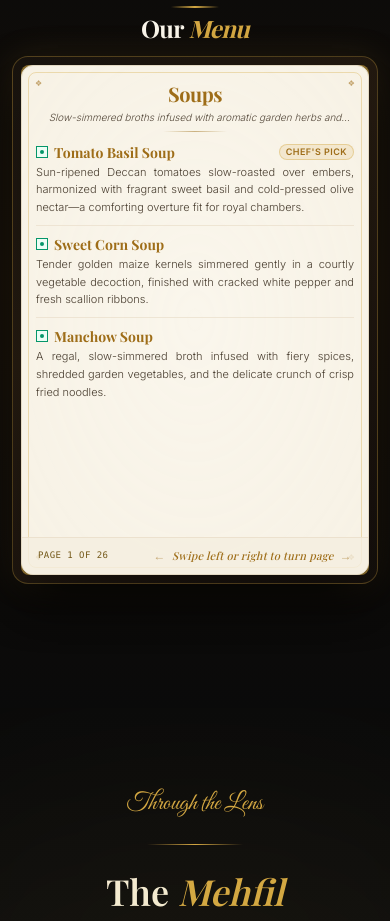
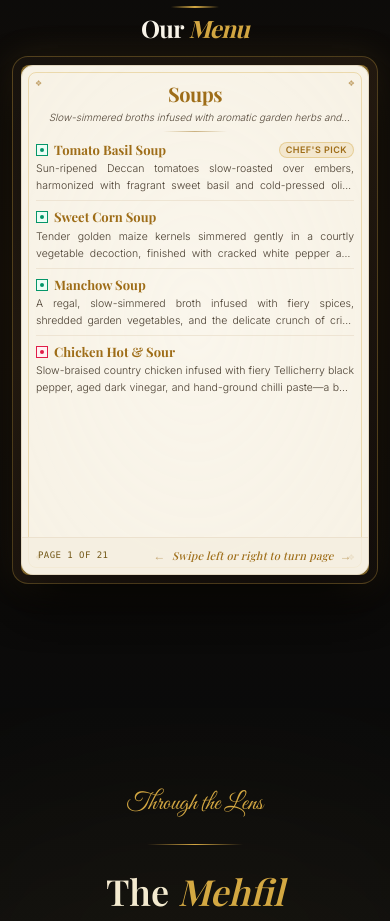
Before and after one commit to ronit0000/Mehfil_Cafe, a React (Vite) app: page / in a window 390 px wide. Shown: the part 3001-3922 px from the top of the page. Built offline with nearby package versions, Linux system fonts and the light colour scheme; a web font is replaced by a local one.

Commit message:
fix(menu): increase mobile page capacity to 4 items so pages utilize available vertical space cleanly

```diff
--- a/src/components/Menu.jsx
+++ b/src/components/Menu.jsx
@@ -33,21 +33,34 @@ export default function Menu() {
   const sectionRef = useRef(null);
   const inView = useInView(sectionRef, { once: true, margin: '-60px' });
 
-  // Dynamically generate mobile pages (at most 3 items per page).
+  // Dynamically generate mobile pages (up to 4-5 items per page to maximize space without overflowing).
   // Each category starts on a brand-new page; if a category finishes, remaining space is left empty.
   const mobilePages = useMemo(() => {
     const pages = [];
     menuPages.forEach((cat) => {
-      const chunkSize = 3;
-      const totalParts = Math.ceil(cat.items.length / chunkSize);
-      for (let i = 0; i < cat.items.length; i += chunkSize) {
+      const totalItems = cat.items.length;
+      // If category has 5 or fewer items, it fits gracefully on 1 single folio.
+      // If it has more (e.g. 6 or 8 items), split into pages of at most 4 items.
+      if (totalItems <= 5) {
         pages.push({
           categoryTitle: cat.title,
           categorySubtitle: cat.subtitle,
-          items: cat.items.slice(i, i + chunkSize),
-          part: Math.floor(i / chunkSize) + 1,
-          totalParts,
+          items: cat.items,
+          part: 1,
+          totalParts: 1,
         });
+      } else {
+        const chunkSize = 4;
+        const totalParts = Math.ceil(totalItems / chunkSize);
+        for (let i = 0; i < totalItems; i += chunkSize) {
+          pages.push({
+            categoryTitle: cat.title,
+            categorySubtitle: cat.subtitle,
+            items: cat.items.slice(i, i + chunkSize),
+            part: Math.floor(i / chunkSize) + 1,
+            totalParts,
+          });
+        }
       }
     });
     return pages;
@@ -337,31 +350,31 @@ export default function Menu() {
                 </div>
 
                 {/* MOBILE VIEW: Exactly same fixed height, items at top, remaining space left clean */}
-                <div className="md:hidden px-3.5 py-2 space-y-2.5 relative z-10 flex-1 overflow-hidden flex flex-col justify-start">
+                <div className="md:hidden px-3.5 py-1.5 space-y-2 relative z-10 flex-1 overflow-hidden flex flex-col justify-start">
                   {currentMobilePage.items.map((item) => (
                     <div
                       key={item.id}
-                      className="group pb-2 border-b border-[#EADECA]/70 last:border-b-0"
+                      className="group pb-1.5 border-b border-[#EADECA]/70 last:border-b-0"
                     >
                       <div className="flex items-start justify-between gap-2 mb-0.5">
                         <div className="flex items-start gap-1.5 flex-1 min-w-0">
                           <VegBadge veg={item.veg} />
-                          <h4 className="font-serif text-sm font-bold text-[#9E6D18] leading-tight">
+                          <h4 className="font-serif text-[13px] font-bold text-[#9E6D18] leading-tight">
                             {item.name}
                           </h4>
                         </div>
                         {item.badge && <RoyalBadge text={item.badge} />}
                       </div>
-                      <p className="text-[11px] text-[#4A3F31] leading-relaxed font-light pl-4.5 text-justify line-clamp-3">
+                      <p className="text-[10.5px] text-[#4A3F31] leading-relaxed font-light pl-4.5 text-justify line-clamp-2">
                         {item.desc}
                       </p>
                     </div>
                   ))}
 
-                  {/* If section has only 1 or 2 items, graceful royal insignia fills the remaining space */}
-                  {currentMobilePage.items.length < 3 && (
-                    <div className="flex-1 flex items-center justify-center opacity-30 py-4">
-                      <span className="text-sm tracking-widest text-[#9E6D18]">❖ ❖ ❖</span>
+                  {/* If section has fewer items, graceful royal insignia fills the remaining space */}
+                  {currentMobilePage.items.length < 4 && (
+                    <div className="flex-1 flex items-center justify-center opacity-30 py-2">
+                      <span className="text-xs tracking-widest text-[#9E6D18]">❖ ❖ ❖</span>
                     </div>
                   )}
                 </div>
```
